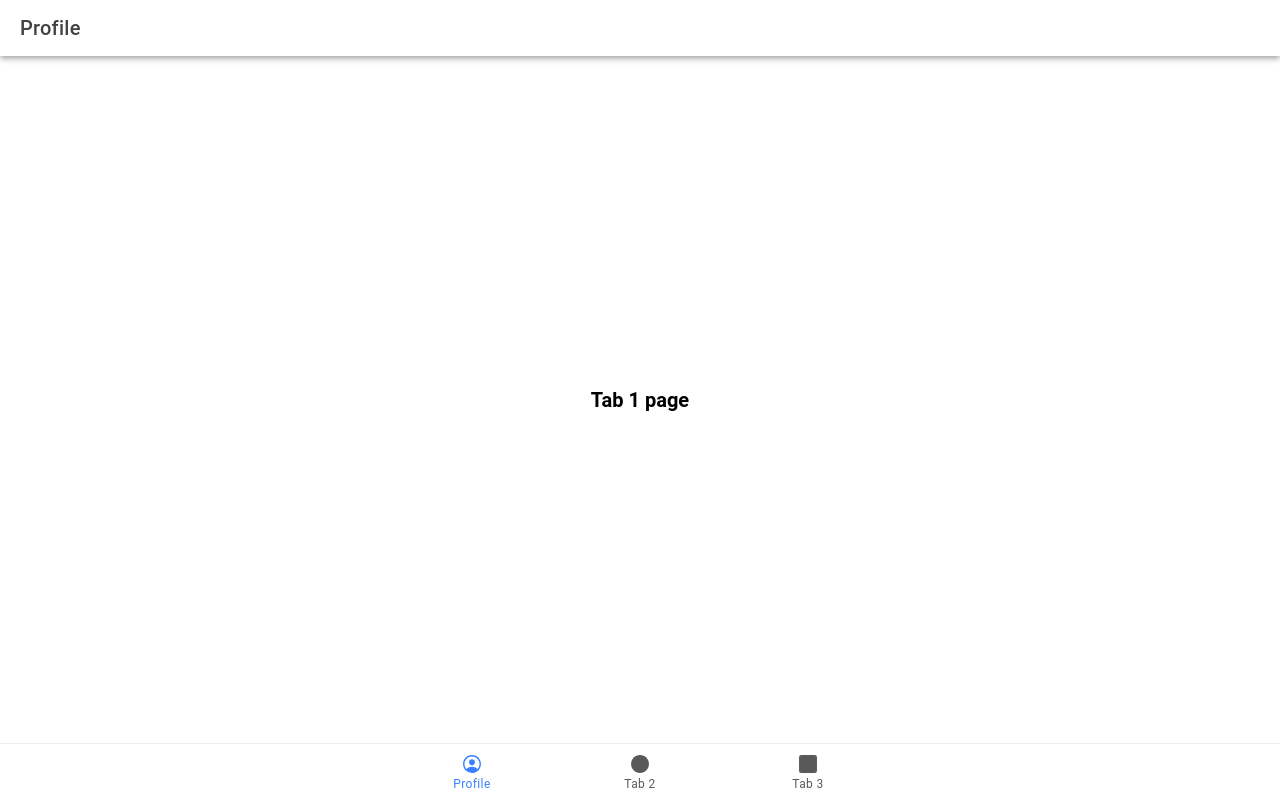
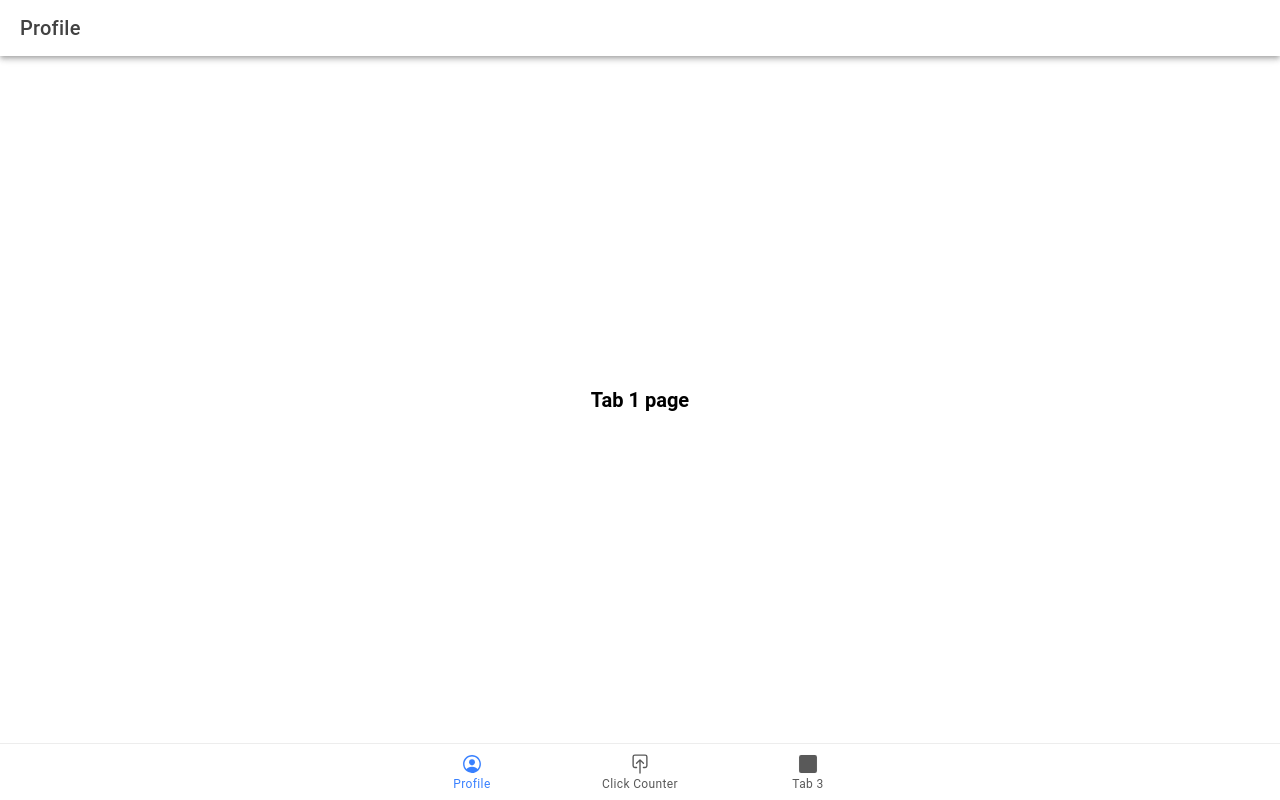
Before and after one commit to JairoTinga/ion-t-tinga, a React (Vite) app: page /tab1 in a window 1280 px wide. Built offline with nearby package versions, Linux system fonts and the light colour scheme.

Commit message:
Changed tab2's icon - pushoutline and name - Click counter

```diff
--- a/src/App.tsx
+++ b/src/App.tsx
@@ -10,7 +10,7 @@ import {
   setupIonicReact
 } from '@ionic/react';
 import { IonReactRouter } from '@ionic/react-router';
-import { ellipse, personCircleOutline, square, triangle } from 'ionicons/icons';
+import { ellipse, personCircleOutline, pushOutline, square, triangle } from 'ionicons/icons';
 import Tab1 from './pages/Tab1';
 import Tab2 from './pages/Tab2';
 import Tab3 from './pages/Tab3';
@@ -61,8 +61,8 @@ const App: React.FC = () => (
             <IonLabel>Profile</IonLabel>
           </IonTabButton>
           <IonTabButton tab="tab2" href="/tab2">
-            <IonIcon aria-hidden="true" icon={ellipse} />
-            <IonLabel>Tab 2</IonLabel>
+            <IonIcon aria-hidden="true" icon={pushOutline} />
+            <IonLabel>Click Counter</IonLabel>
           </IonTabButton>
           <IonTabButton tab="tab3" href="/tab3">
             <IonIcon aria-hidden="true" icon={square} />
```
